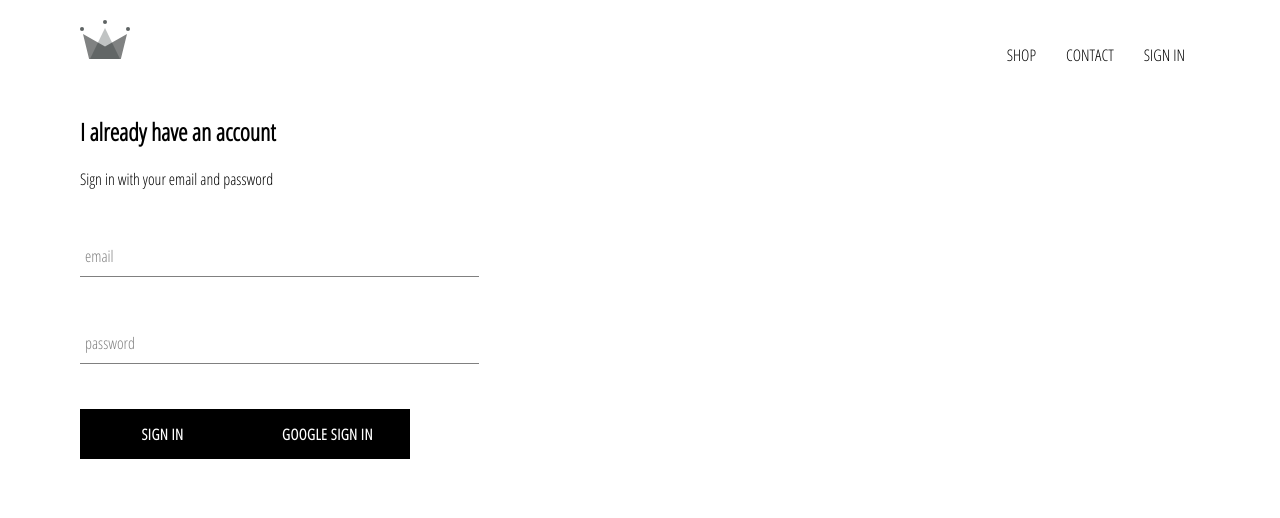
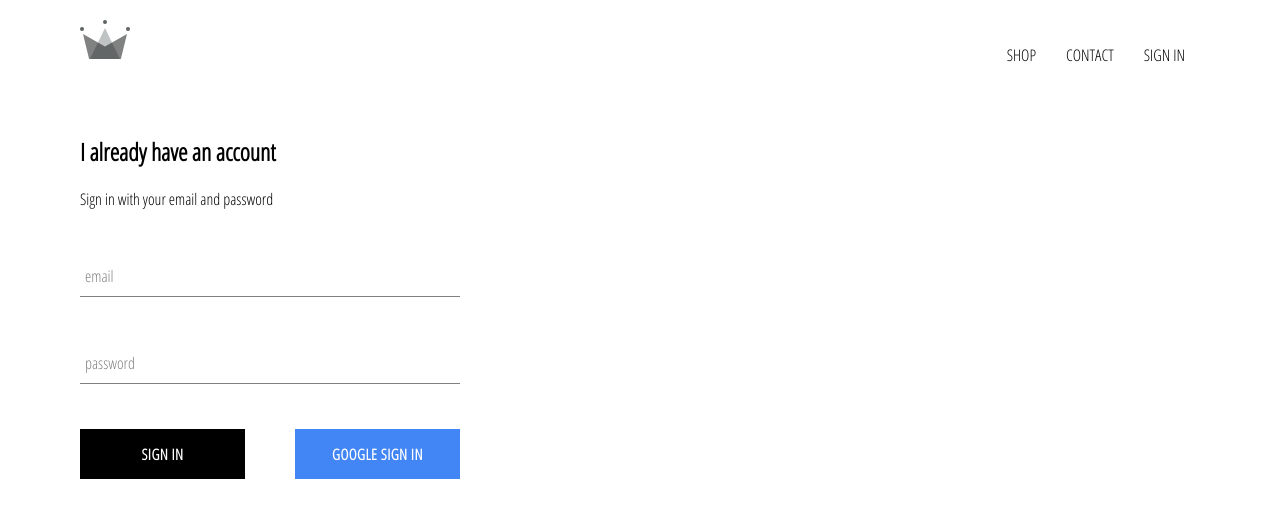
Before and after one commit to serverless-yoda/agora-codes, a React (Create React App) app: page /signin in a window 1280 px wide. Shown: the top 518 px of the page. Built offline with nearby package versions, Linux system fonts and the light colour scheme; no server answers.

Commit message:
add styles and sign-in and sign-out

```diff
--- a/src/App.css
+++ b/src/App.css
@@ -6,3 +6,7 @@
     text-decoration: none;
     color:black;
 }
+
+* {
+    box-sizing: border-box;
+}
--- a/src/App.js
+++ b/src/App.js
@@ -15,10 +15,10 @@
     }
   }
 
-  unsubscibeFromAuth = null;
+  unsubscribeFromAuth = null;
 
   componentDidMount() {
-    this.unsubscibeFromAuth = auth.onAuthStateChanged(
+    this.unsubscribeFromAuth = auth.onAuthStateChanged(
       user => this.setState({
         currentUser: user
       },() => console.log(user))
@@ -27,13 +27,13 @@
 
   //to prevent js leak of user credentials
   componentWillUnmount() {
-    this.unsubscibeFromAuth()
+    this.unsubscribeFromAuth()
   }
 
   render() {
     return (
     <div>
-    <Header/>
+    <Header currentUser={this.state.currentUser}/>
         <Switch>
           <Route exact path="/" component={HomePage} />
           <Route path="/shop" component={ShopPage} />
--- a/src/components/form-button/form-button.component.jsx
+++ b/src/components/form-button/form-button.component.jsx
@@ -1,8 +1,8 @@
 import React from 'react'
 import './form-button.style.scss'
 
-const FormButton = ({children, ...otherProps}) => (
-    <button className='custom-button' {...otherProps}>
+const FormButton = ({children, isGoogleSignIn,...otherProps}) => (
+    <button className={`${isGoogleSignIn ? 'google-sign-in' : ''} custom-button` } {...otherProps}>
         {children}
     </button>
 )
--- a/src/components/form-button/form-button.style.scss
+++ b/src/components/form-button/form-button.style.scss
@@ -19,4 +19,14 @@
       color: black;
       border: 1px solid black;
     }
+
+    &.google-sign-in {
+      background-color:  #4285f4;
+      color: white;
+
+        &:hove {
+          background-color:#357ae8;
+          border: none;
+        }
+    }
   }
--- a/src/components/header/header.component.jsx
+++ b/src/components/header/header.component.jsx
@@ -2,8 +2,9 @@
 import { Link } from 'react-router-dom'
 import { ReactComponent as Logo} from '../../assets/crown.svg'
 import './header.style.scss'
+import { auth } from '../firebase/firebase.utils'
 
-const Header = () => (
+const Header = ({currentUser}) => (
     <div className="header">
         <Link to="/">
             <Logo className="logo"/>
@@ -15,9 +16,15 @@
             <Link className="option" to= "/shop">
                 CONTACT
             </Link>
-            <Link className="option" to= "/signin">
+
+            {
+                currentUser ?
+                <div className="option" onClick={() => auth.signOut()}>SIGN-OUT</div>
+                :
+                <Link className="option" to= "/signin">
                 SIGN IN
-            </Link>
+                </Link>
+            }
         </div>
     </div>
 )
--- a/src/components/header/header.style.scss
+++ b/src/components/header/header.style.scss
@@ -20,6 +20,7 @@
 
       .option {
         padding: 10px 15px;
+        cursor: pointer;
       }
     }
   }
--- a/src/components/sign-in/sign-in.component.jsx
+++ b/src/components/sign-in/sign-in.component.jsx
@@ -49,12 +49,14 @@
                         required
                         handleChange={this.handleChange}/>
 
-
+                    <div className="buttons">
                     <FormButton type="submit">Sign In</FormButton>
-                    <FormButton onClick={signInWithGoogle}>
+                    <FormButton onClick={signInWithGoogle} isGoogleSignIn>
                         {' '}
                         Google Sign In
                     </FormButton>
+                    </div>
+
                 </form>
             </div>
         )
--- a/src/components/sign-in/sign-in.style.scss
+++ b/src/components/sign-in/sign-in.style.scss
@@ -1,3 +1,14 @@
 .sign-in {
-    width: 30vw;
+    width: 380px;
+    display: flex;
+    flex-direction: column;
+
+    .title {
+        margin: 10px 0;
+    }
+
+    .buttons {
+        display: flex;
+        justify-content: space-between;
+    }
 }
```
